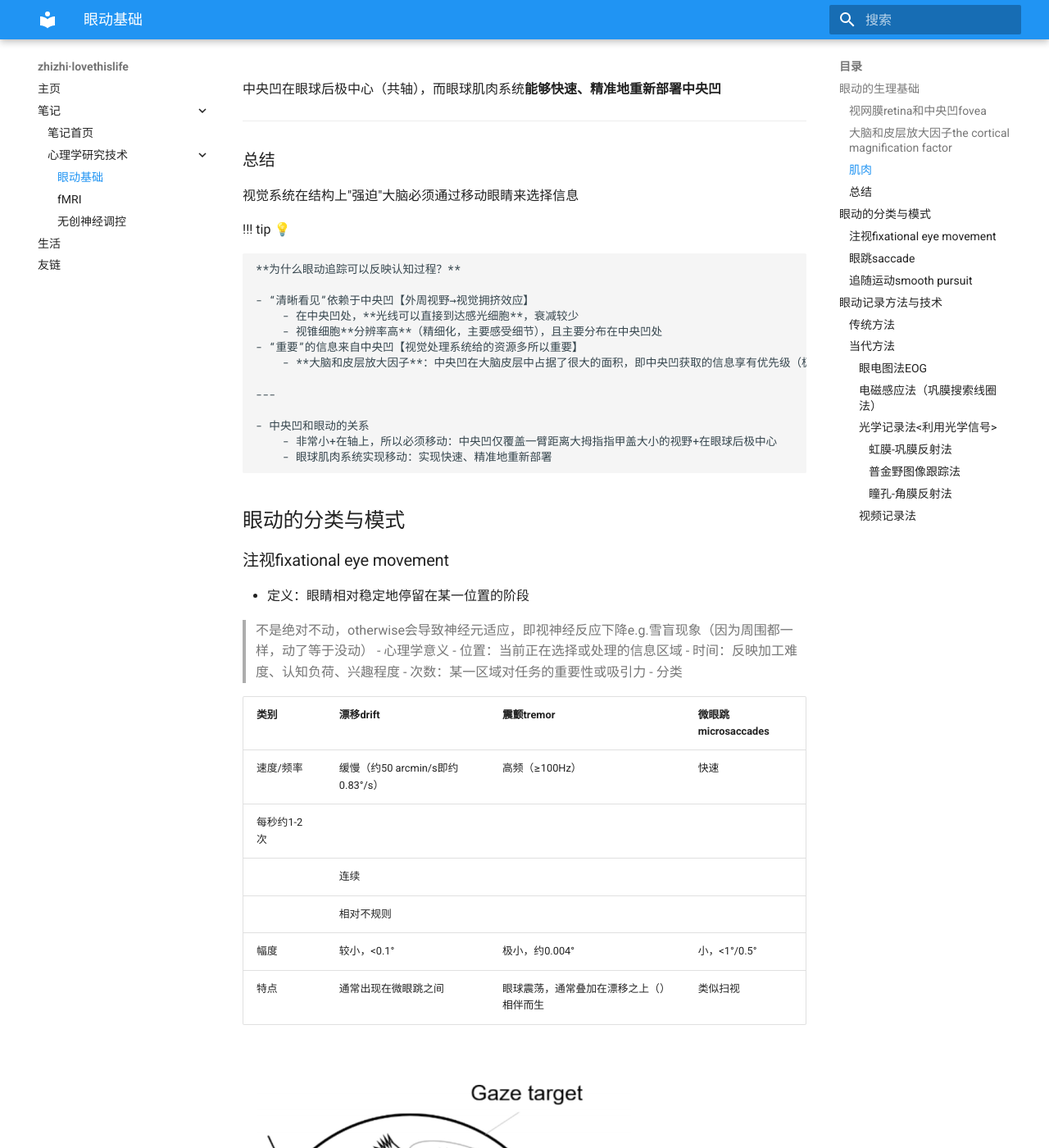
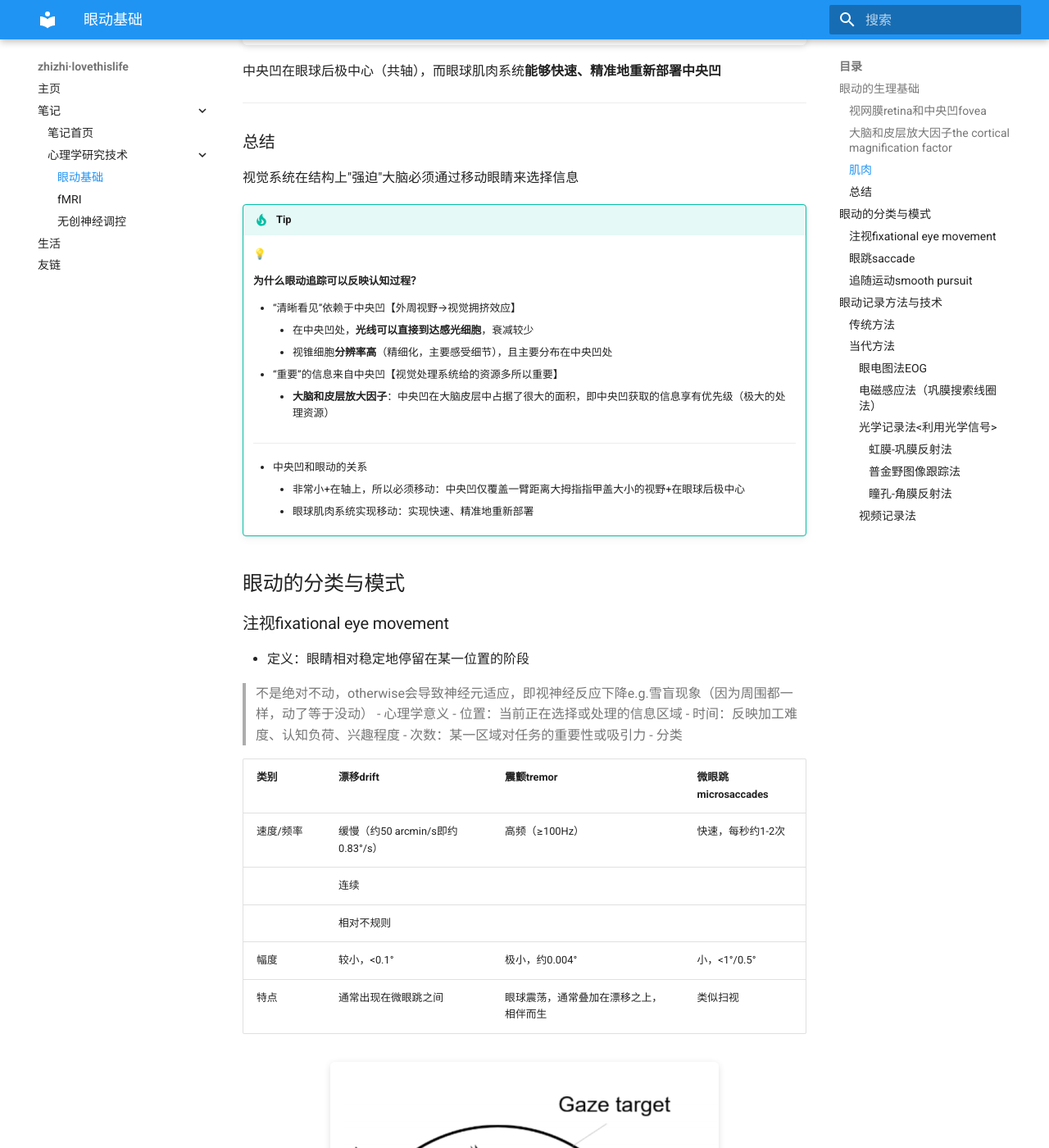
Before and after one commit to Zhi1Pan/Zhi1Pan.github.io, an MkDocs documentation site: the page built from docs/course/psychtech/眼动基础/index.md, in a window 1280 px wide and 1400 px high, scrolled down 6055 px. Shown: the whole window at 82% size. Built offline with MkDocs 1.6.1 and Material for MkDocs 9.7.7, drawn with Linux system fonts in a browser that asks for light colours; some of the changed text lies outside the part shown.

Commit message:
适配Notion markdown语法：启用admonition扩展、清理不可见字符、优化图片CSS样式、修复破损表格

```diff
--- a/docs/course/psychtech/眼动基础/index.md
+++ b/docs/course/psychtech/眼动基础/index.md
@@ -54,12 +54,12 @@
 
 ![image.png](35a9c2b1-ff7c-40f4-bddd-96186457e3e2.png)
 
-> - 在中央凹处，皮层放大因子约为 0.15°/mm（即视野中每 0.15° 的信息占据皮层 1mm 的范围）
-> - 而在距中央凹 20° 的外周位置，这个数字变成 1.5°/mm
+> - 在中央凹处，皮层放大因子约为 0.15°/mm（即视野中每 0.15° 的信息占据皮层 1mm 的范围）
+> - 而在距中央凹 20° 的外周位置，这个数字变成 1.5°/mm
 
 **大约 25% 的视觉皮层专门用于处理中央凹2.5° 的视觉场景**
 
-**中央凹信息在皮层中占据了巨大面积**，视网膜上同等大小的视野，中央凹区域在皮层中被放大了约10倍。That means**中央凹看到的东西 = 大脑当前正在重点加工的东西**。
+**中央凹信息在皮层中占据了巨大面积**，视网膜上同等大小的视野，中央凹区域在皮层中被放大了约10倍。That means **中央凹看到的东西 = 大脑当前正在重点加工的东西**。
 
 ---
 
@@ -118,12 +118,11 @@
 
 | 类别 | **漂移drift** | **震颤tremor** | **微眼跳microsaccades** |
 | --- | --- | --- | --- |
-| 速度/频率 | 缓慢（约50 arcmin/s即约 0.83°/s） | 高频（≥100Hz） | 快速
-每秒约1-2次 |
+| 速度/频率 | 缓慢（约50 arcmin/s即约 0.83°/s） | 高频（≥100Hz） | 快速，每秒约1-2次 |
 |  | 连续 |  |  |
 |  | 相对不规则 |  |  |
 | 幅度 | 较小，<0.1° | 极小，约0.004° | 小，<1°/0.5° |
-| 特点 | 通常出现在微眼跳之间 | 眼球震荡，通常叠加在漂移之上（）相伴而生 | 类似扫视 |
+| 特点 | 通常出现在微眼跳之间 | 眼球震荡，通常叠加在漂移之上，相伴而生 | 类似扫视 |
 
 ![image.png](image 6.png)
 
--- a/docs/stylesheets/extra.css
+++ b/docs/stylesheets/extra.css
@@ -48,3 +48,13 @@
   color: #64B5F6;
   text-shadow: 1px 1px 4px rgba(0, 0, 0, 0.4);
 }
+
+/* 笔记板块图片样式 */
+.md-content img {
+  display: block;
+  max-width: 100%;
+  height: auto;
+  margin: 1.2em auto;
+  border-radius: 6px;
+  box-shadow: 0 2px 8px rgba(0, 0, 0, 0.12);
+}
--- a/mkdocs.yml
+++ b/mkdocs.yml
@@ -9,6 +9,11 @@ theme:
 extra_css:
   - stylesheets/extra.css
 
+markdown_extensions:
+  - admonition
+  - pymdownx.details
+  - pymdownx.superfences
+
 nav:
   - 主页: index.md
   - 笔记:
```
Also changed, not shown: docs/course/psychtech/fMRI/index.md (+2 -3 lines), docs/course/psychtech/无创神经调控/index.md (+1 -1 lines).
